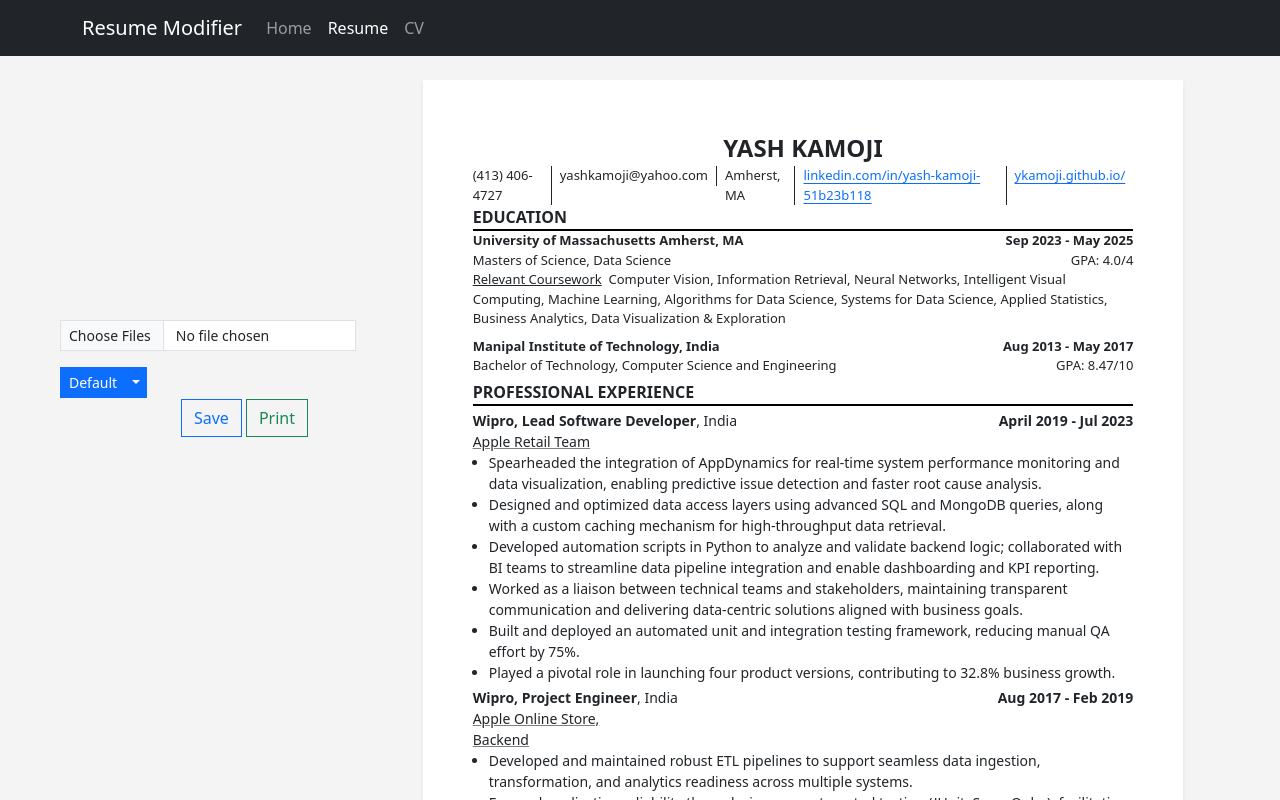
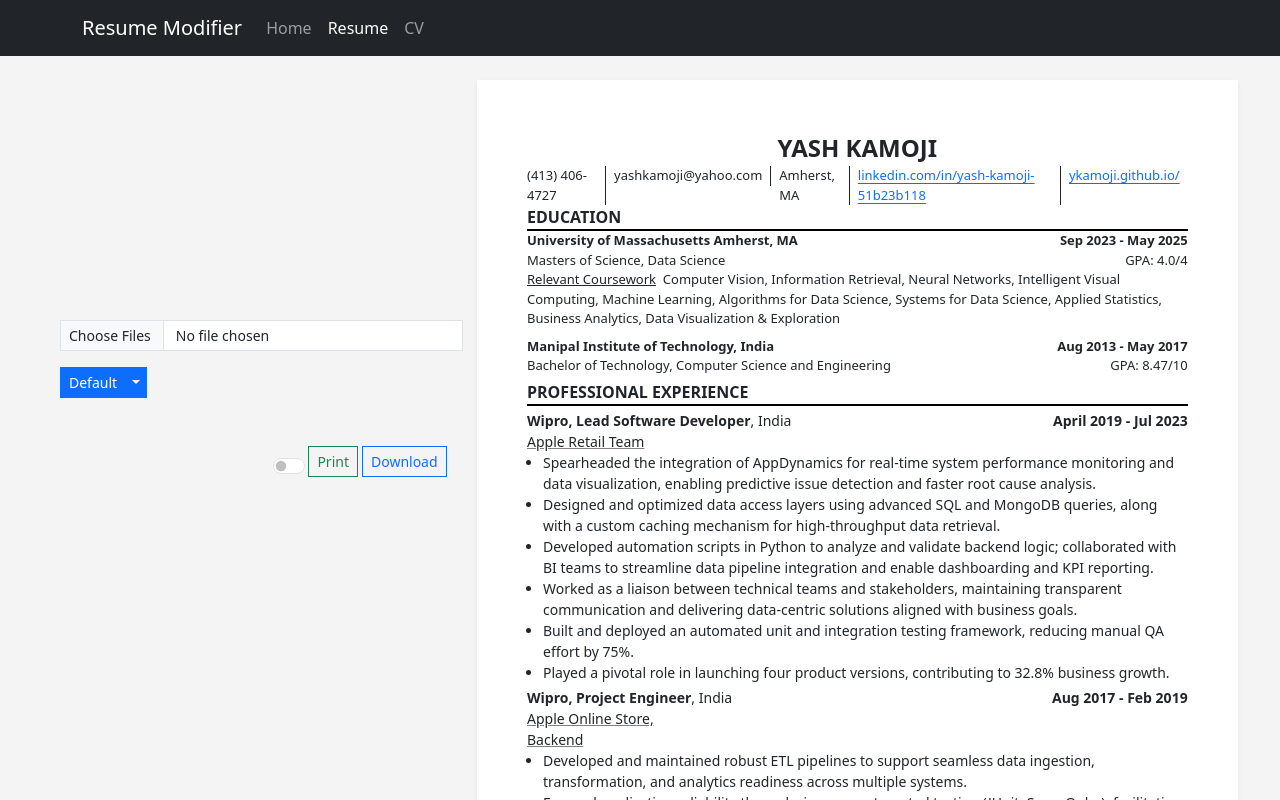
Before and after one commit to ykamoji/resume-modifier, a React (Vite) app: page /#/resume in a window 1280 px wide. Shown: the top 800 px of the page. Built offline with nearby package versions, Linux system fonts and the light colour scheme; the HTML template or start-up script is replaced by a standard one.

Commit message:
Download option added

```diff
--- a/src/Components/Pages/Layout.tsx
+++ b/src/Components/Pages/Layout.tsx
@@ -11,8 +11,10 @@
 const Layout:(props:LayoutProps) => JSX.Element = ({templates, setTemplates, id}) => {
 
     const onTemplateSelection = (name:string) => {
-        setTemplates(prevState =>
-            prevState.map(t => t.name === name ? {...t, selected:true} : {...t, selected:false}))
+        if(templates.find(t => t.selected)!.name !== name){
+            setTemplates(prevState =>
+                prevState.map(t => t.name === name ? {...t, selected:true} : {...t, selected:false}))
+        }
     }
 
     const printRef = useRef<HTMLDivElement>(null);
@@ -43,15 +45,28 @@
         );
     }
 
+    const updateTemplateName = (oldName:string, newName:string) => {
+        if(newName && newName.length > 0){
+            setTemplates(prevState =>
+                prevState.map(t => t.name === oldName ? {...t, name:newName} : {...t})
+            )
+        }
+    }
+
     const selectedTemplate = templates.find(t => t.selected)!
 
     return (
         <>
             <Row className={"justify-content-center mt-4 mb-5"}>
-                <Col id={"controls"} lg={{span: 3}} className={"position-fixed start-0 ms-5"} style={{top:"40%"}} >
-                    <Controls templates={templates} print={handlePrint} uploadTemplates={uploadTemplates} onTemplateSelection={onTemplateSelection}/>
+                <Col id={"controls"} lg={{span: 4}} className={"position-fixed start-0 ms-5"} style={{top:"40%"}} >
+                    <Controls templates={templates}
+                              print={handlePrint}
+                              uploadTemplates={uploadTemplates}
+                              onTemplateSelection={onTemplateSelection}
+                              updateTemplateName={updateTemplateName}
+                    />
                 </Col>
-                <Col ref={printRef} id={id} lg={{span: 7, offset:3}} className={"shadow-sm bg-white"}>
+                <Col ref={printRef} id={id} lg={{span: 7, offset:4}} className={"shadow-sm bg-white"}>
                     <Template id={id} {...selectedTemplate} updateTemplates={updateTemplates} />
                 </Col>
             </Row>
--- a/src/UI/Button/Button.tsx
+++ b/src/UI/Button/Button.tsx
@@ -9,6 +9,8 @@
     style?:object,
     className?:string,
     id?:string,
+    hidden?:boolean,
+    disabled?:boolean,
     onClick?: () => void,
 }
 const Button: (props:buttonProp) => JSX.Element = props => <BsButton {...props}>{props.children}</BsButton>;
--- a/src/UI/Controls/Controls.css
+++ b/src/UI/Controls/Controls.css
@@ -13,6 +13,7 @@
 
 #controls .dropdown-item.active{
     background-color: var(--bs-primary-bg-subtle);
+    color: black;
 }
 
 #controls .dropdown-item.active:hover{
--- a/src/UI/Controls/Controls.tsx
+++ b/src/UI/Controls/Controls.tsx
@@ -1,9 +1,12 @@
 import Form from "react-bootstrap/Form";
 import Button from "../Button/Button.tsx";
-import {JSX} from "react";
+import {JSX, useEffect, useRef, useState} from "react";
 import {ControlProps, TemplateStateProps} from "../../utils.ts";
-import {Dropdown, SplitButton} from "react-bootstrap";
+import {Dropdown, OverlayTrigger, SplitButton, Tooltip} from "react-bootstrap";
 import './Controls.css'
+import Container from "react-bootstrap/Container";
+import Row from "react-bootstrap/Row";
+import Col from "react-bootstrap/Col";
 
 
 const Controls:(props:ControlProps) => JSX.Element = props => {
@@ -37,19 +40,46 @@
 
     const selectedFile = props.templates.find(t => t.selected)!
 
+    const selectedFileName = selectedFile.name.replace(".json", "")
+
+    const [rename, setRename] = useState(false)
+    const [newName, setNewName] = useState(selectedFileName)
+
+    const renameRef = useRef<HTMLInputElement>(null);
+
+    useEffect(()=>{
+        setNewName(selectedFileName)
+    },[selectedFileName])
+
+    const handleFileDownload = () => {
+        const json = JSON.stringify(selectedFile.data, null, 2); // pretty print
+        const blob = new Blob([json], { type: "application/json" });
+        const url = URL.createObjectURL(blob);
+
+        const link = document.createElement("a");
+        link.href = url;
+        link.download = newName;
+        document.body.appendChild(link);
+        link.click();
+        document.body.removeChild(link);
+        URL.revokeObjectURL(url);
+    }
+
+
     return (
         <>
             <Form.Group className={"input-group-sm"} controlId={"formFileMultiple"}>
-                <Form.Control type={"file"} className={"rounded-0"} onChange={handleFileUpload} multiple/>
+                <Form.Control type={"file"}
+                              className={"rounded-0"}
+                              onChange={handleFileUpload} multiple/>
             </Form.Group>
-            {props.templates &&
             <SplitButton
                 id={'templateSelection'}
                 variant={'primary'}
                 className={"btn-group-sm mt-3"}
-                    title={selectedFile.name.replace(".json","")}
-                >
-                    <Dropdown.Item className={'small'} onClick={() => props.onTemplateSelection(props.templates[0].name)}>
+                title={selectedFileName}>
+                <Dropdown.Item className={'small'}
+                               onClick={() => props.onTemplateSelection(props.templates[0].name)}>
                     {props.templates[0].name}
                 </Dropdown.Item>
                 <Dropdown.Divider/>
@@ -57,20 +87,55 @@
                     <Dropdown.Item key={index} className={'small'}
                                    onClick={() => props.onTemplateSelection(name)}
                                    active={selectedFile.name === name}>
-                                {name.replace(".json","")}</Dropdown.Item>
+                        {name.replace(".json", "")}</Dropdown.Item>
                 )}
             </SplitButton>
-            }
+            <Container className={"mt-5"}>
+                <Row>
+                    <Col sm={{span: 6}}>
+                        <Form.Control type="text"
+                                      className={"rounded-0"}
+                                      size={"sm"}
+                                      ref={renameRef}
+                                      value={newName}
+                                      onChange={(e)=>setNewName(e.currentTarget.value)}
+                                      hidden={!rename}/>
+                        <Button variant={"outline-danger"} type={"button"}
+                                className={"rounded-0 btn-sm mt-2"}
+                                hidden={!rename}
+                                disabled={renameRef.current?.value.length == 0 || newName === selectedFileName}
+                                onClick={()=>props.updateTemplateName(selectedFile.name, renameRef.current!.value)}>
+                            Change
+                        </Button>
+                    </Col>
+                    <Col sm={{span: 1}}>
+                        <OverlayTrigger overlay={<Tooltip>Rename</Tooltip>}>
+                            <Form.Check
+                                className={"mt-2"}
+                                type={"switch"}
+                                id={"custom-switch"}
+                                label={""}
+                                checked={rename}
+                                onChange={() => setRename(prevState => !prevState)}
+                            />
+                        </OverlayTrigger>
+                    </Col>
+                    <Col sm={{span: 2}} className={"pe-1"}>
                         <Button variant={"outline-success"} type={"button"}
-                    className={"float-end rounded-0 me-5 mt-5"}
+                                className={"rounded-0 btn-sm float-end"}
                                 onClick={props.print}>
                             Print
                         </Button>
+                    </Col>
+                    <Col sm={{span: 3}} className={"ps-0 ms-0"}>
                         <Button variant={"outline-primary"} type={"button"}
-                    className={"float-end rounded-0 me-1 mt-5"}
-                    onClick={()=>{}}>
-                Save
+                                className={"rounded-0 btn-sm"}
+                                onClick={() => handleFileDownload()}>
+                            Download
                         </Button>
+                    </Col>
+                </Row>
+            </Container>
         </>
     )
 }
--- a/src/utils.ts
+++ b/src/utils.ts
@@ -183,6 +183,7 @@
     templates: TemplateStateProps[],
     onTemplateSelection:  (name:string) => void,
     uploadTemplates: (files: TemplateStateProps[]) => void
+    updateTemplateName: (oldName:string, newName:string) => void
 }
 
 export type LayoutProps = {
```
Lines whose indentation alone changed are shown as unchanged.
